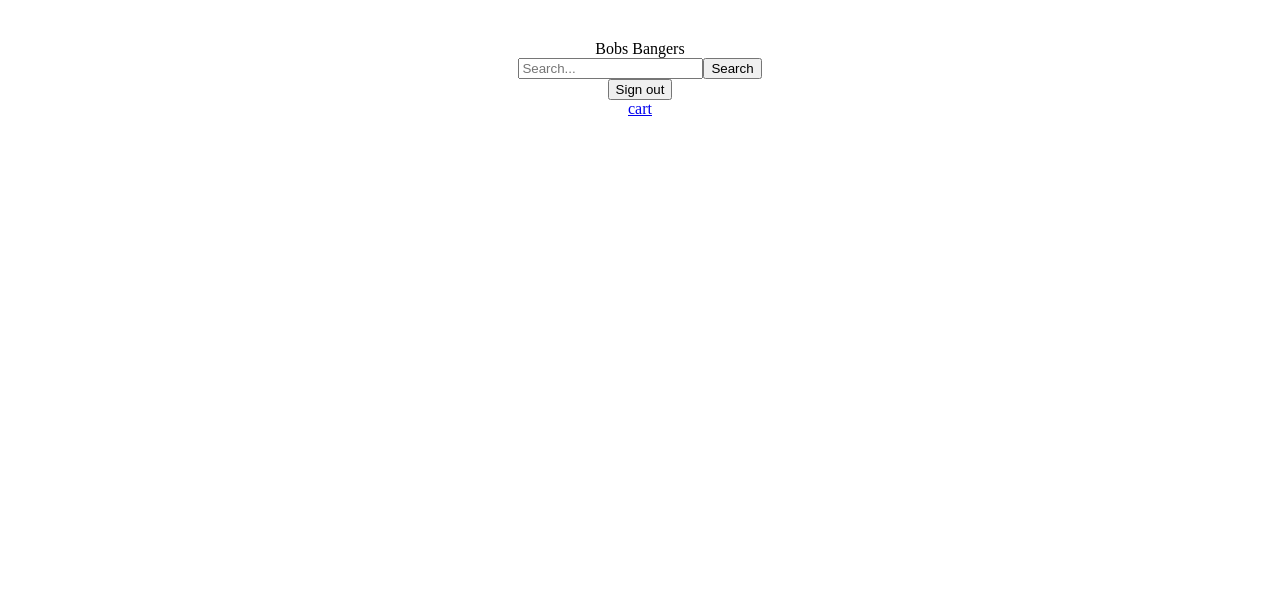
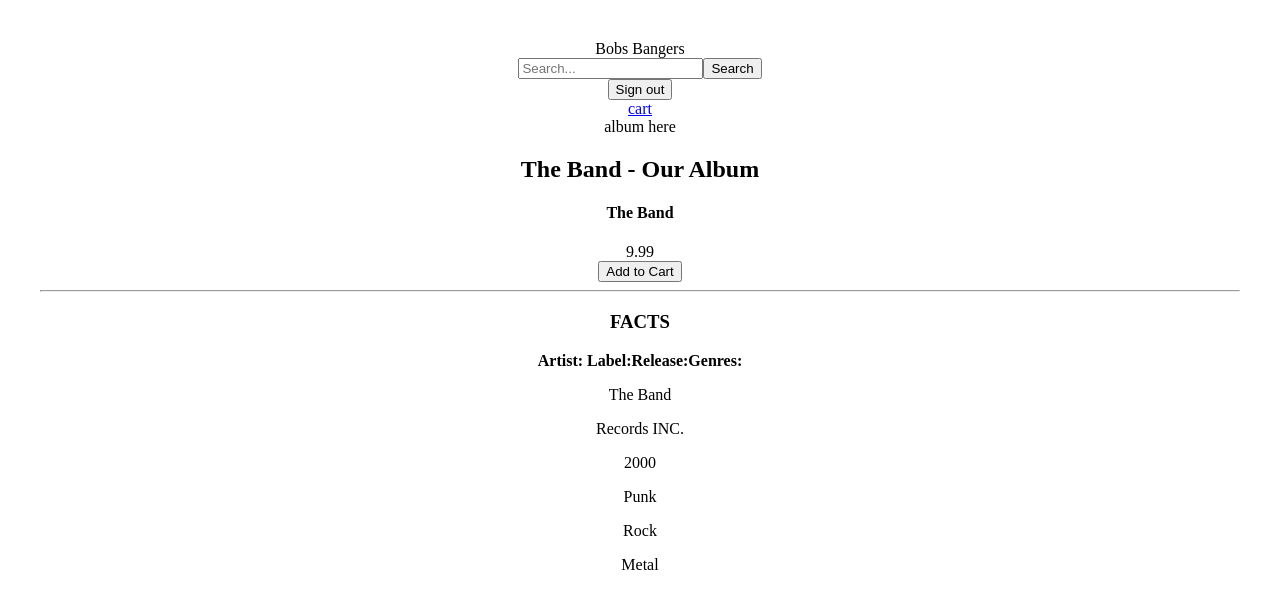
Before and after one commit to pkekkonen/music-webstore, a React (Vite) app: page /products/1 in a window 1280 px wide. Shown: the top 608 px of the page. Built offline with nearby package versions, Linux system fonts and the light colour scheme.

Commit message:
added component ViewProduct and basic functionality

```diff
--- a/dummy-data/products.js
+++ b/dummy-data/products.js
@@ -1,5 +1,4 @@
 export default [
-    [
   {
     id: 1,
     artist: "The Band",
@@ -7,7 +6,7 @@ export default [
     title: "Our Album",
     release_year: 2000,
     price: 9.99,
-          genres: ["Punk", "Rock", "Metal"]
+    genres: ["Punk", "Rock", "Metal"],
   },
   {
     id: 2,
@@ -15,8 +14,8 @@ export default [
     record_company: "Music Productions",
     title: "Greatest Hits",
     release_year: 1980,
-          price: 12.50,
-          genres: ["Rock", "Blues", "Classic Rock"]
+    price: 12.5,
+    genres: ["Rock", "Blues", "Classic Rock"],
   },
   {
     id: 3,
@@ -25,7 +24,7 @@ export default [
     title: "Master of Puppets",
     release_year: 1986,
     price: 11.99,
-          genres: ["Metal", "Thrash Metal"]
+    genres: ["Metal", "Thrash Metal"],
   },
   {
     id: 4,
@@ -34,7 +33,7 @@ export default [
     title: "Nevermind",
     release_year: 1991,
     price: 10.75,
-          genres: ["Grunge", "Alternative Rock"]
+    genres: ["Grunge", "Alternative Rock"],
   },
   {
     id: 5,
@@ -43,8 +42,6 @@ export default [
     title: "Led Zeppelin IV",
     release_year: 1971,
     price: 13.25,
-          genres: ["Rock", "Hard Rock"]
-        }
-      ]
-
+    genres: ["Rock", "Hard Rock"],
+  },
 ];
--- a/src/components/Body.jsx
+++ b/src/components/Body.jsx
@@ -1,5 +1,13 @@
-function Body(){
-    return(
-        <></>
-    )
-} export default Body
+import { Route, Routes } from "react-router-dom";
+import ViewProduct from "./ViewProduct";
+
+function Body() {
+  return (
+    <>
+      <Routes>
+        <Route path="/products/:id" element={<ViewProduct />} />
+      </Routes>
+    </>
+  );
+}
+export default Body;
--- /dev/null
+++ b/src/components/BuyProduct.jsx
@@ -0,0 +1,27 @@
+import { useContext } from "react";
+import { CartContext } from "./Store";
+
+/* eslint-disable react/prop-types */
+function BuyProduct({ product }) {
+  const cartContext = useContext(CartContext);
+  const { addToCart } = cartContext;
+  function onBuy() {
+    addToCart(product);
+  }
+  if (product) {
+    return (
+      <>
+        <>
+          <div>album here</div>
+          <div>
+            <h2>{product.artist + " - " + product.title}</h2>
+            <h4>{product.artist}</h4>
+            <div>{product.price}</div>
+            <button onClick={onBuy}>Add to Cart</button>
+          </div>
+        </>
+      </>
+    );
+  }
+}
+export default BuyProduct;
--- /dev/null
+++ b/src/components/ProductFacts.jsx
@@ -0,0 +1,29 @@
+/* eslint-disable react/prop-types */
+function ProductFacts({ product }) {
+  if (product) {
+    return (
+      <>
+        <div>
+          <h3>FACTS</h3>
+          <div>
+            <strong>Artist: </strong>
+            <strong>Label:</strong>
+            <strong>Release:</strong>
+            <strong>Genres:</strong>
+          </div>
+          <div>
+            <p>{product.artist}</p>
+            <p>{product.record_company}</p>
+            <p>{product.release_year}</p>
+            {product.genres &&
+              product.genres.map((genre) => {
+                return <p key={genre}>{genre}</p>;
+              })}
+          </div>
+        </div>
+      </>
+    );
+  }
+  return <>Loading...</>;
+}
+export default ProductFacts;
--- a/src/components/Store.jsx
+++ b/src/components/Store.jsx
@@ -2,6 +2,7 @@ import { createContext, useEffect, useState } from "react";
 import Header from "./Header";
 import Body from "./Body";
 import dummyUsers from "../../dummy-data/users";
+import dummyProducts from "../../dummy-data/products";
 
 const UserContext = createContext();
 const ProductContext = createContext();
@@ -11,21 +12,38 @@ const SearchContext = createContext();
 function Store() {
   const [products, setProducts] = useState([]);
   const [user, setUser] = useState({});
-  const [cart, setCart] = useState({});
+  const [cart, setCart] = useState([]);
   const [search, setSearch] = useState("");
 
-  function onSearch(text){
-    setSearch(text)
+  function onSearch(text) {
+    setSearch(text);
   }
 
+  function addToCart(product) {
+    if (cart.filter((p) => p.id == product.id).length) {
+      setCart(
+        cart.map((p) => {
+          if (p.id == product.id) {
+            return { ...p, quantity: p.quantity + 1 };
+          }
+          return p;
+        })
+      );
+    } else {
+      setCart([
+        ...cart,
+        { id: product.id, product_title: product.title, quantity: 1 },
+      ]);
+    }
+  }
   function fetchProducts() {
-    setProducts([]);
+    setProducts(dummyProducts);
   }
   function setGuestUser() {
     setUser(dummyUsers[0]);
   }
   function updateCart() {
-    setCart({});
+
   }
   useEffect(() => {
     fetchProducts();
@@ -34,10 +52,14 @@ function Store() {
   useEffect(() => {
     updateCart();
   }, [user]);
+
+  useEffect(() => {
+    console.log(cart);
+  }, [cart]);
   return (
     <>
       <UserContext.Provider value={{ user }}>
-        <CartContext.Provider value={{ cart }}>
+        <CartContext.Provider value={{ cart, addToCart }}>
           <ProductContext.Provider value={{ products }}>
             <SearchContext.Provider value={{ search, onSearch }}>
               <Header />
@@ -49,4 +71,4 @@ function Store() {
     </>
   );
 }
-export {Store, UserContext, CartContext,ProductContext,SearchContext};
+export { Store, UserContext, CartContext, ProductContext, SearchContext };
--- /dev/null
+++ b/src/components/ViewProduct.jsx
@@ -0,0 +1,26 @@
+import { useContext, useEffect, useState } from "react";
+import { ProductContext } from "./Store";
+import { useParams } from "react-router-dom";
+import BuyProduct from "./BuyProduct";
+import ProductFacts from "./ProductFacts";
+
+function ViewProduct() {
+  const productsContext = useContext(ProductContext);
+  const { id } = useParams();
+  const { products } = productsContext;
+  const [product, setProduct] = useState({});
+  useEffect(() => {
+    setProduct(products.find((p) => p.id == id));
+  }, [products, id]);
+  if (product) {
+    return (
+      <>
+        <BuyProduct product={product} />
+        <hr/>
+        <ProductFacts product={product} />
+      </>
+    );
+  }
+  return <>Loading...</>;
+}
+export default ViewProduct;
```
Lines whose indentation alone changed are shown as unchanged.
